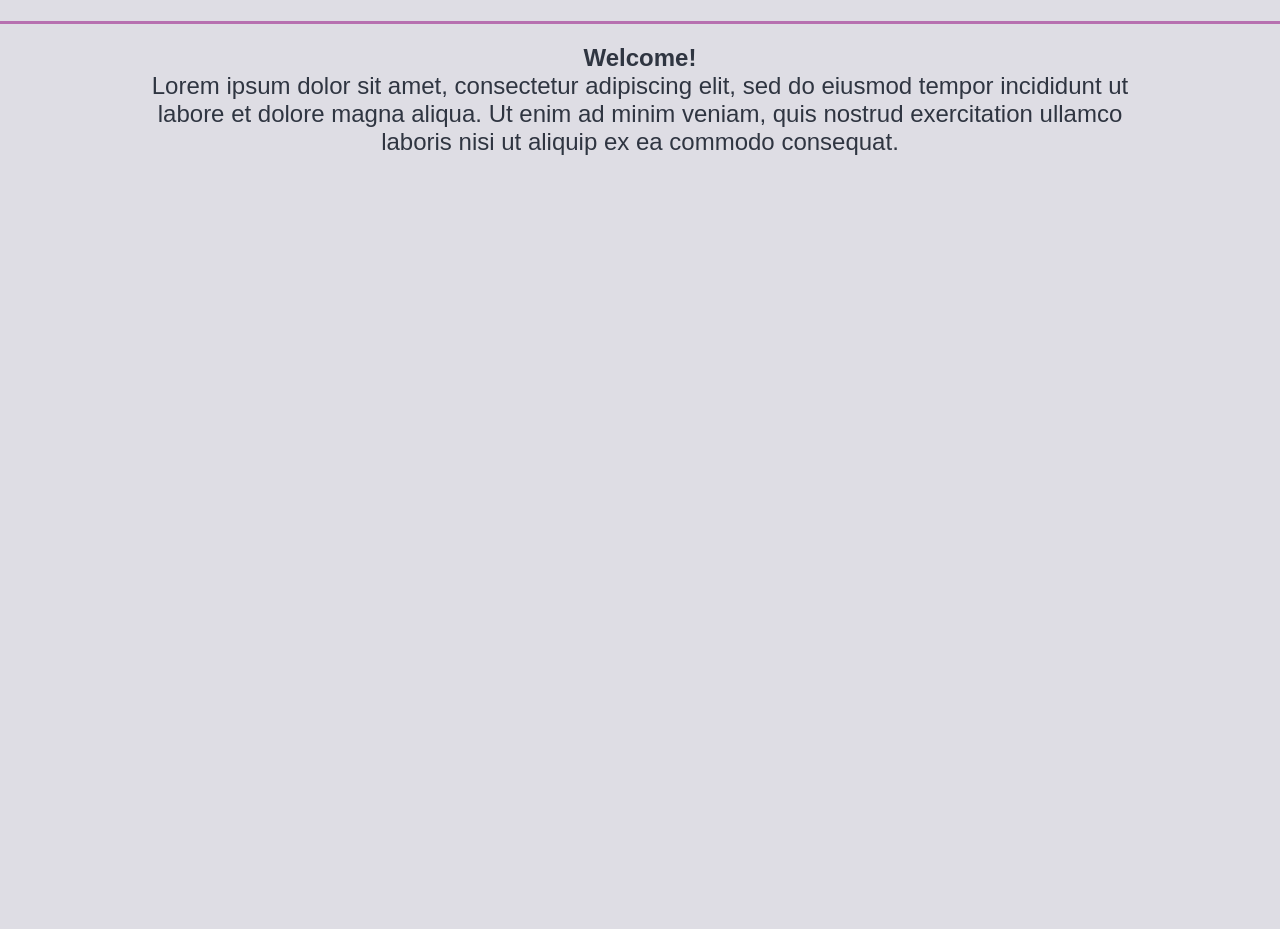
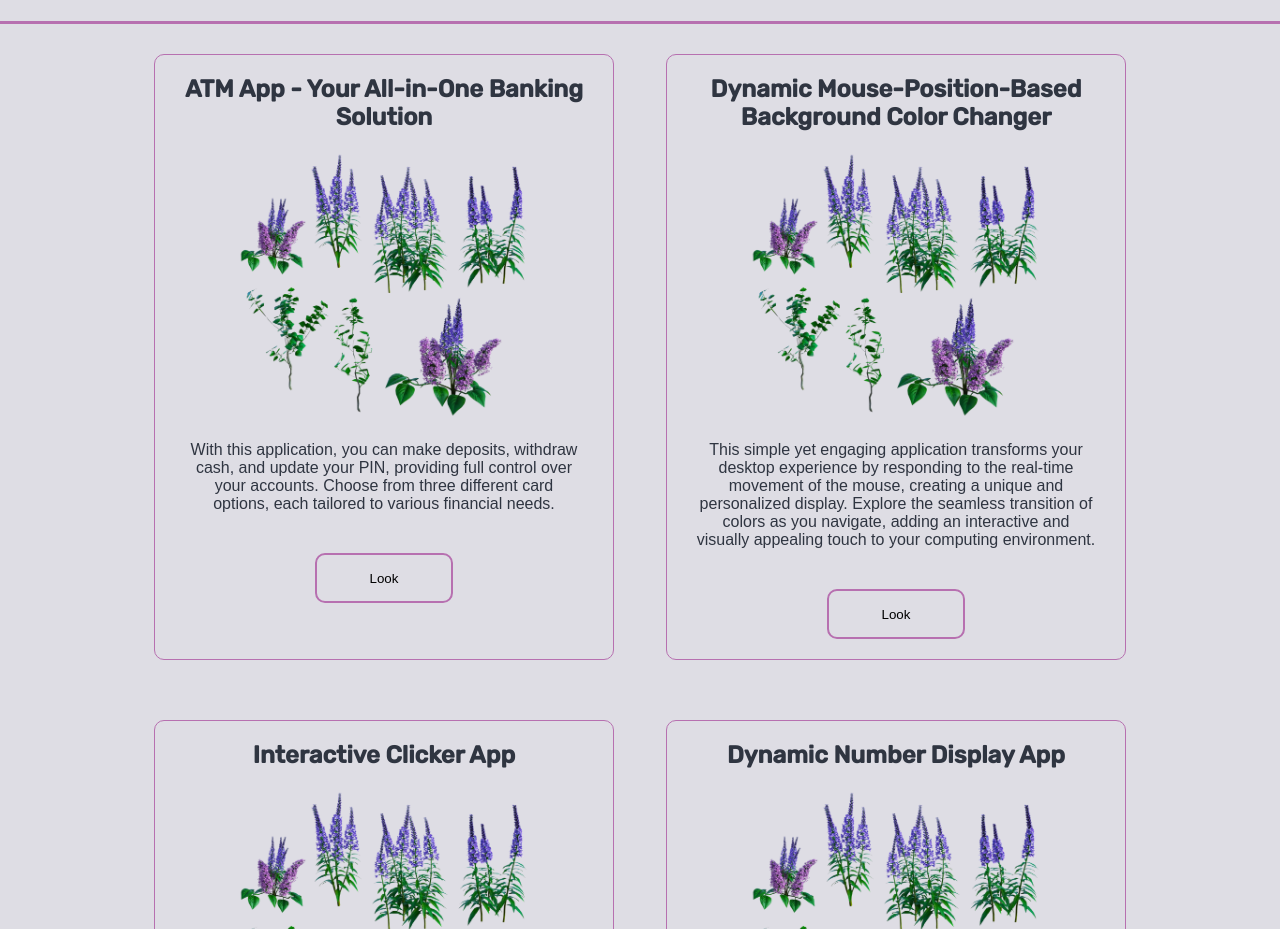
Before and after one commit to KunegundaKosek/Kunegunda-TS, a website built with webpack: page frontend/public/index.html in a window 1280 px wide. Shown: the part 171-1100 px from the top of the page. Before the commit the page ends 800 px from the top, so only its background shows below. Built offline with nearby package versions, Linux system fonts and the light colour scheme; a web font is replaced by a local one.

Commit message:
changing names and descriptions in data.ts

```diff
--- a/frontend/public/scss/modal.scss
+++ b/frontend/public/scss/modal.scss
@@ -35,7 +35,7 @@
         &-5,
         &-6,
         &-wordDivision,
-        s &-vending,
+        &-modal,
         &-cashpoint {
             background-color: $background-color;
             position: absolute;
--- a/frontend/public/src/app/Projects/Project/Project1/MousePosition.ts
+++ b/frontend/public/src/app/Projects/Project/Project1/MousePosition.ts
@@ -22,6 +22,7 @@ export class MousePositionController extends Project {
 
             this.h4.textContent = `${mouseX}   ${mouseY}`;
 
+
             const red = (mouseX / widthWindow) * 100;
             const green = (mouseY / heightWindow) * 100;
             const blue =
--- a/frontend/public/src/app/Projects/Project/Project9/CashPoint.ts
+++ b/frontend/public/src/app/Projects/Project/Project9/CashPoint.ts
@@ -97,6 +97,7 @@ export function CashPoint(divClassName: string) {
             paycheck.textContent = 'CASH WITHDRAWAL';
             paycheck.id = 'paycheck';
 
+// zmień PIN
             const PINChange: HTMLDivElement = document.createElement('div');
             PINChange.className = 'content__modal-cashback-cardOption';
             PINChange.id = 'pinChange';
@@ -156,6 +157,9 @@ export function CashPoint(divClassName: string) {
                                 btnCashDeposit.addEventListener('click', () => {
                                     inputCashDeposit.style.display = 'none';
                                     btnCashDeposit.style.display = 'none';
+
+
+
 
                                     if (
                                         Number(inputCashDeposit.value) % 10 ===
@@ -298,7 +302,7 @@ export function CashPoint(divClassName: string) {
             });
 
             paycheck.addEventListener('click', () => {
-                  console.log('paycheck click')
+                  console.log('paycheck click');
                 input.removeAttribute('disabled');
                 if (buttonOK.hasAttribute('disabled')) {
                     buttonOK.removeAttribute('disabled');
@@ -310,7 +314,7 @@ export function CashPoint(divClassName: string) {
                     PINChange,
                     cashPointInfo,
                     card,
-                    'Podaj kwotę wpłaty123123',
+                    'Podaj kwotę wpłaty',
                 );
             });
 
--- a/frontend/public/src/app/data/data.ts
+++ b/frontend/public/src/app/data/data.ts
@@ -11,11 +11,10 @@ import { VendingMachine } from '../Projects/Project/Project8/VendingMachine';
 import { CashPoint } from '../Projects/Project/Project9/CashPoint';
 
 export const data: ProjectData[] = [
-
     {
-        title: 'Cash Point',
+        title: 'ATM App - Your All-in-One Banking Solution',
         src: '../image/picture1.png',
-        text: 'Lorem ipsum dolor sit amet, consectetur adipiscing elit, sed do eiusmod tempor incididunt ut labore et dolore magna aliqua. Ut enim ad minim veniam, quis nostrud exercitation ullamco laboris nisi ut aliquip ex ea commodo consequat.',
+        text: 'With this application, you can make deposits, withdraw cash, and update your PIN, providing full control over your accounts. Choose from three different card options, each tailored to various financial needs.',
         button: 'Look',
         buttonId: 'project7',
         event: () => {
@@ -30,9 +29,9 @@ export const data: ProjectData[] = [
         classSection: 'content__projects',
     },
     {
-        title: 'Retrieving mouse position',
+        title: 'Dynamic Mouse-Position-Based Background Color Changer',
         src: '../image/picture1.png',
-        text: 'In this project, the background for the div will be selected based on the mouse position.',
+        text: 'This simple yet engaging application transforms your desktop experience by responding to the real-time movement of the mouse, creating a unique and personalized display. Explore the seamless transition of colors as you navigate, adding an interactive and visually appealing touch to your computing environment.',
         button: 'Look',
         buttonId: 'project1',
         event: () => {
@@ -50,9 +49,9 @@ export const data: ProjectData[] = [
     },
 
     {
-        title: 'Clicker',
+        title: 'Interactive Clicker App',
         src: '../image/picture1.png',
-        text: 'Lorem ipsum dolor sit amet, consectetur adipiscing elit, sed do eiusmod tempor incididunt ut labore et dolore magna aliqua. Ut enim ad minim veniam, quis nostrud exercitation ullamco laboris nisi ut aliquip ex ea commodo consequat.',
+        text: 'A captivating and straightforward application that turns every click into a dynamic mathematical operation. Each element within the designated square bears a numeric value, and upon clicking, the app instantly performs the corresponding operation on the cumulative total displayed at the top. Immerse yourself in an engaging clicker experience that not only keeps track of your actions but also challenges you to strategically accumulate points. ',
         button: 'Look',
         buttonId: 'project2',
         event: () => {
@@ -69,9 +68,9 @@ export const data: ProjectData[] = [
     },
 
     {
-        title: 'Adding on click',
+        title: ' Dynamic Number Display App',
         src: '../image/picture1.png',
-        text: 'Lorem ipsum dolor sit amet, consectetur adipiscing elit, sed do eiusmod tempor incididunt ut labore et dolore magna aliqua. Ut enim ad minim veniam, quis nostrud exercitation ullamco laboris nisi ut aliquip ex ea commodo consequat.',
+        text: 'With each button click, a series of numbers unfolds on your screen. What sets this app apart is its intriguing twist – whenever a displayed number is divisible by 5, its appearance transforms.',
         button: 'Look',
         buttonId: 'project3',
         event: () => {
@@ -95,9 +94,9 @@ export const data: ProjectData[] = [
     },
 
     {
-        title: 'Resizable text',
+        title: 'Text Size Modifier App',
         src: '../image/picture1.png',
-        text: 'Lorem ipsum dolor sit amet, consectetur adipiscing elit, sed do eiusmod tempor incididunt ut labore et dolore magna aliqua. Ut enim ad minim veniam, quis nostrud exercitation ullamco laboris nisi ut aliquip ex ea commodo consequat.',
+        text: 'Introducing the Text Size Modifier App, where every click on the "Plus 1px" button elevates the text size by 1 pixel. Designed for precision, this application allows you to finely adjust the text size according to your preferences. Additionally, you have the flexibility to set the text size to a base value of 10 pixels. ',
         button: 'Look',
         buttonId: 'project4',
         event: () => {
@@ -168,7 +167,11 @@ export const data: ProjectData[] = [
                 'buttonId_wordDivision',
             );
 
-            new WordDivision('.content__modal-wordDivision', 'Word Division', 'Lorem Ipsum is simply dummy text of the printing and typesetting industry. Lorem Ipsum has been the industrys standard dummy text ever since the 1500s');
+            new WordDivision(
+                '.content__modal-wordDivision',
+                'Word Division',
+                'Lorem Ipsum is simply dummy text of the printing and typesetting industry. Lorem Ipsum has been the industrys standard dummy text ever since the 1500s',
+            );
         },
         classSection: 'content__projects',
     },
@@ -186,13 +189,14 @@ export const data: ProjectData[] = [
                 'buttonId_vending',
             );
 
-            new VendingMachine('.content__modal-vending', 'Vending machine', 'Choose a drink')
-
+            new VendingMachine(
+                '.content__modal-vending',
+                'Vending machine',
+                'Choose a drink',
+            );
         },
         classSection: 'content__projects',
     },
-
-
 ];
 
 export const tile: string[] = ['home', 'project', 'contact'];
--- a/frontend/public/src/index.ts
+++ b/frontend/public/src/index.ts
@@ -6,9 +6,8 @@ import { data, tile } from './app/data/data';
 export class App {
     constructor() {
         this.initialize();
-        // this.renderProjectPage();
-        this.renderHomePage();
-        console.error('Próba');
+        this.renderProjectPage();
+        // this.renderHomePage();
     }
 
     initialize() {
```
Also changed, not shown: frontend/public/src/app/Projects/Project/Project10/Conwerter.ts (added, +8 -0 lines).
